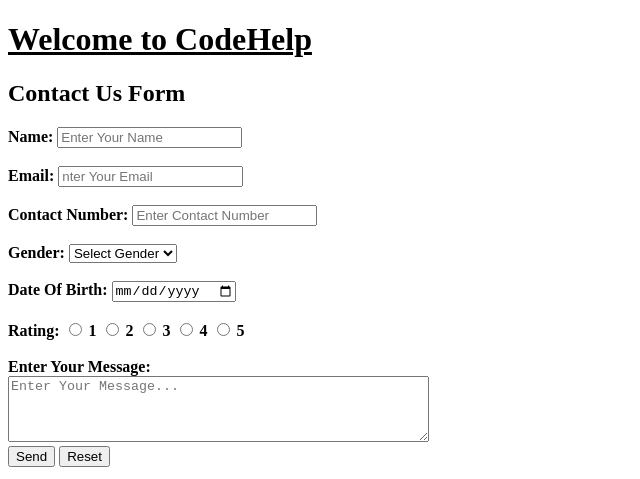
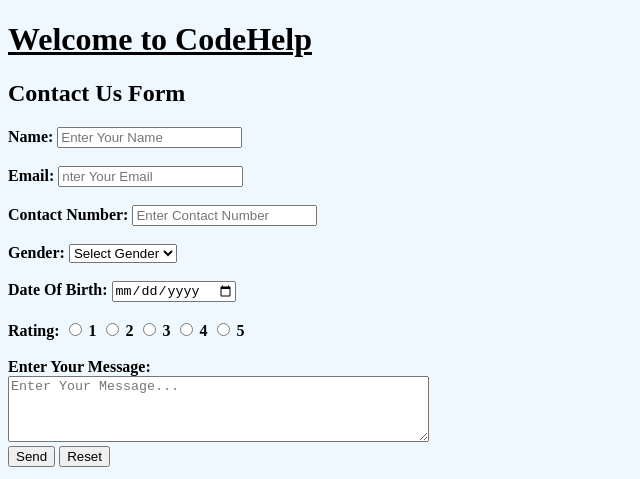
Before and after one commit to vivek12610/practice-html, a plain HTML site: page index.html in a window 1280 px wide. Shown: the top 479 px of the page, without its empty margins (0-640 px from the left). Drawn offline with Linux system fonts and the light colour scheme.

Commit message:
background color update

```diff
--- a/index.html
+++ b/index.html
@@ -5,7 +5,7 @@
     <meta name="viewport" content="width=device-width, initial-scale=1.0">
     <title>Document</title>
 </head>
-<body style="font-weight: 550;">
+<body style="font-weight: 550; background-color: aliceblue;">
     <h1>
         <u> Welcome to CodeHelp</u>
       </h1>
```
